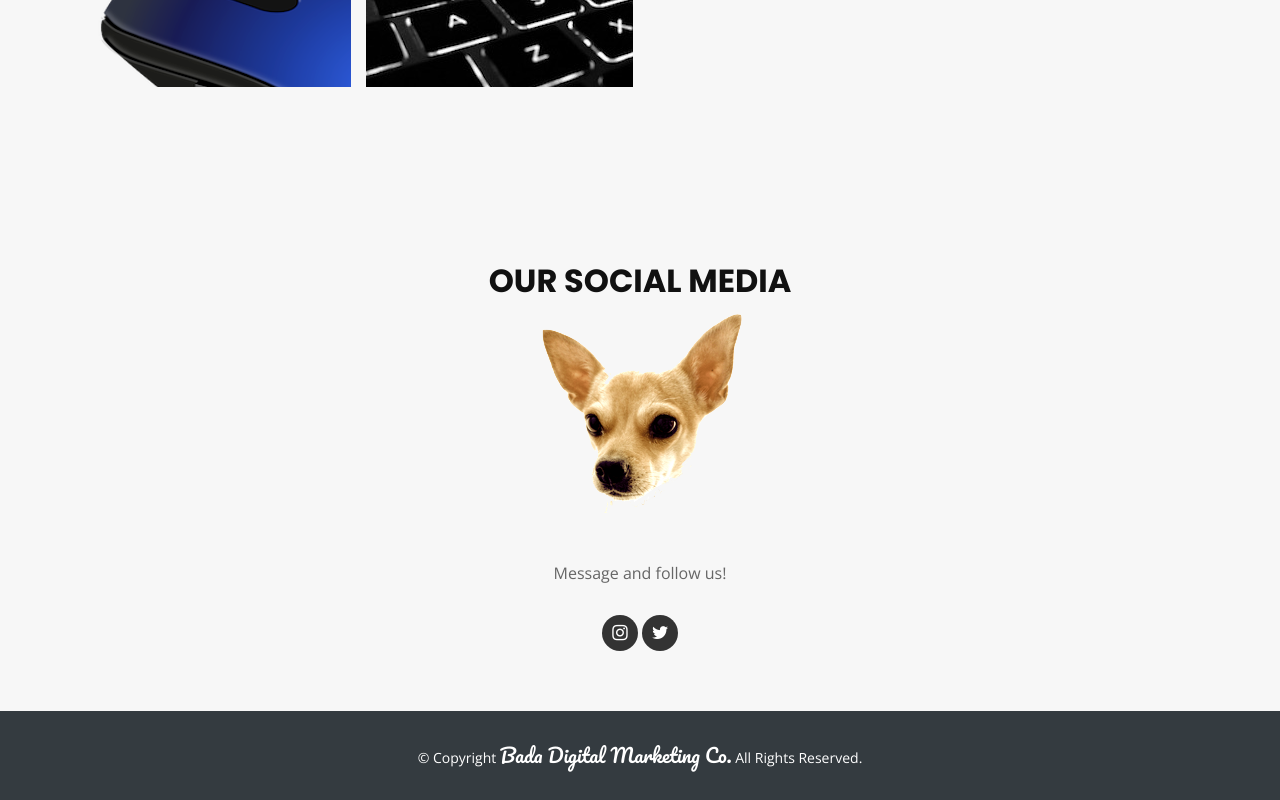
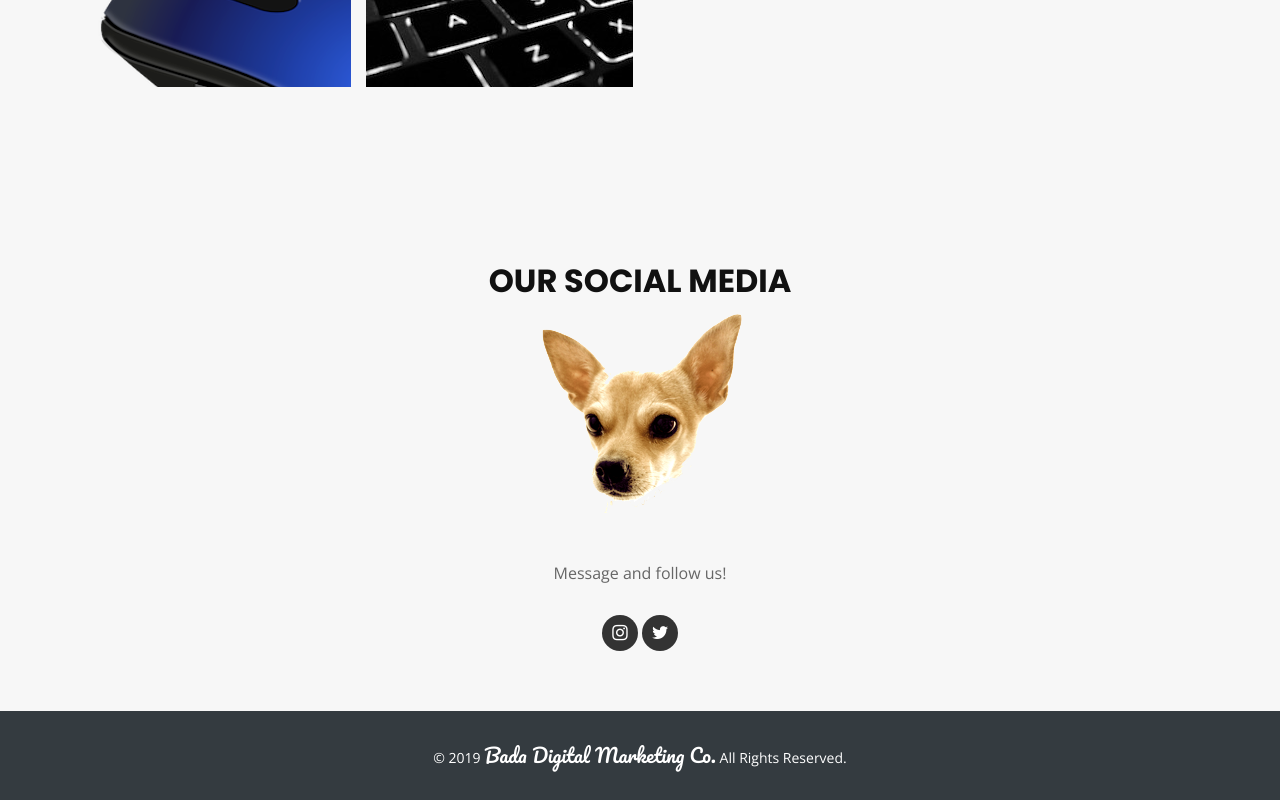
Before and after one commit to Hbada/computer-parts, a plain HTML site: page index.html in a window 1280 px wide. Shown: the part 2692-3492 px from the top of the page. Drawn offline with nearby package versions, Linux system fonts and the light colour scheme.

Commit message:
Fixed date in footer and added new samples

```diff
--- a/index.html
+++ b/index.html
@@ -248,7 +248,7 @@
               <img src="img/portfolio/mouse.png" alt="Computer mouse moves cursor on screen">
               <div class="details">
                 <h4>Mouse</h4>
-                <span>Moves pointer on screen</span>
+                <span>Moves the pointer on screen</span>
               </div>
             <!-- </a> -->
           </div>
@@ -288,13 +288,6 @@
           <div class="col-lg-3 col-md-4">
 
             <p class="section-description" style="text-align: center;">Message and follow us!<!-- and our Facebook Page. TODO get a facebook page and link to it here--></p>
-            <!-- NOTE I'm not offering email for this site
-            <div class="info">
-              <div>
-                <i class="fa fa-envelope"></i>
-                <p>info@example.com</p>
-              </div>
-            </div> -->
 
             <div class="social-links">
               <!--<a href="#" class="facebook"><i class="fa fa-facebook"></i></a>-->
@@ -305,34 +298,6 @@
             </div>
 
           </div>
-
-          <!-- NOTE I'm not offering a form on this website
-          <div class="col-lg-5 col-md-8">
-            <div class="form">
-              <div id="sendmessage">Your message has been sent. Thank you!</div>
-              <div id="errormessage"></div>
-              <form action="" method="post" role="form" class="contactForm">
-                <!-- TODO make sure form is set up and works reliably -->
-                <!-- <div class="form-group">
-                  <input type="text" name="name" class="form-control" id="name" placeholder="Your Name" data-rule="minlen:4" data-msg="Please enter at least 4 chars" />
-                  <div class="validation"></div>
-                </div>
-                <div class="form-group">
-                  <input type="email" class="form-control" name="email" id="email" placeholder="Your Email" data-rule="email" data-msg="Please enter a valid email" />
-                  <div class="validation"></div>
-                </div>
-                <div class="form-group">
-                  <input type="text" class="form-control" name="subject" id="subject" placeholder="Subject" data-rule="minlen:4" data-msg="Please enter at least 8 chars of subject" />
-                  <div class="validation"></div>
-                </div>
-                <div class="form-group">
-                  <textarea class="form-control" name="message" rows="5" data-rule="required" data-msg="Please write something for us" placeholder="Message"></textarea>
-                  <div class="validation"></div>
-                </div>
-                <div class="text-center"><button type="submit">Send Message</button></div>
-              </form>
-            </div>
-          </div> -->
 
         </div>
 
@@ -347,16 +312,16 @@
   <footer id="footer">
     <div class="footer-top">
       <div class="container">
-
       </div>
     </div>
 
     <div class="container">
       <div class="copyright">
-        &copy; Copyright <span style="font-family: 'Pacifico', cursive; font-size: 1.2rem;">Bada Digital Marketing Co.</span> All Rights Reserved.
+        &copy; <!-- auto-insert year --> <script>document.write( new Date().getFullYear() );</script>
+        <span style="font-family: 'Pacifico', cursive; font-size: 1.2rem;">Bada Digital Marketing Co.</span> All Rights Reserved.
       </div>
+    </div>
 
-    </div>
   </footer><!-- #footer -->
 
   <a href="#" class="back-to-top"><i class="fa fa-chevron-up"></i></a>
```
